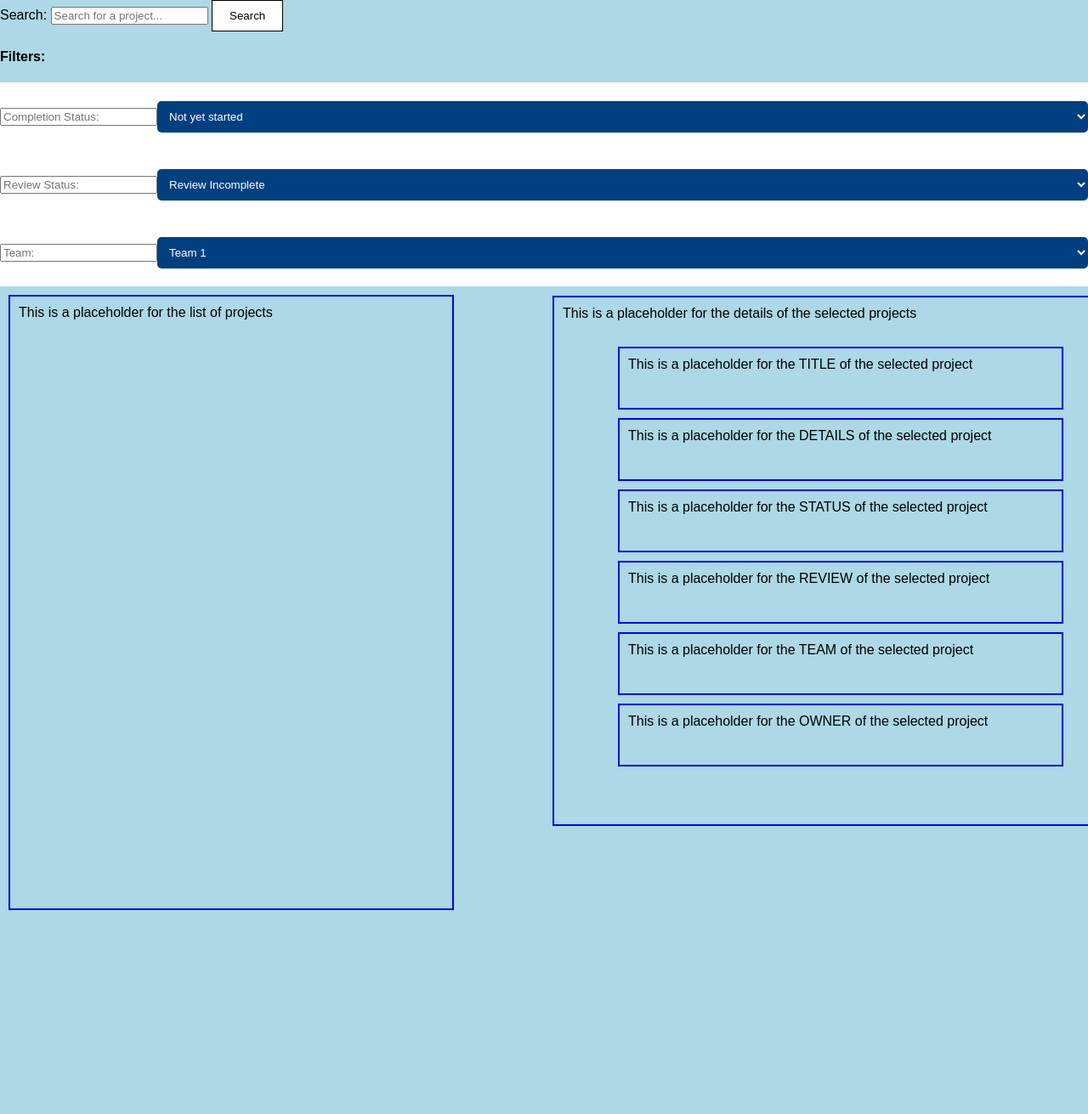
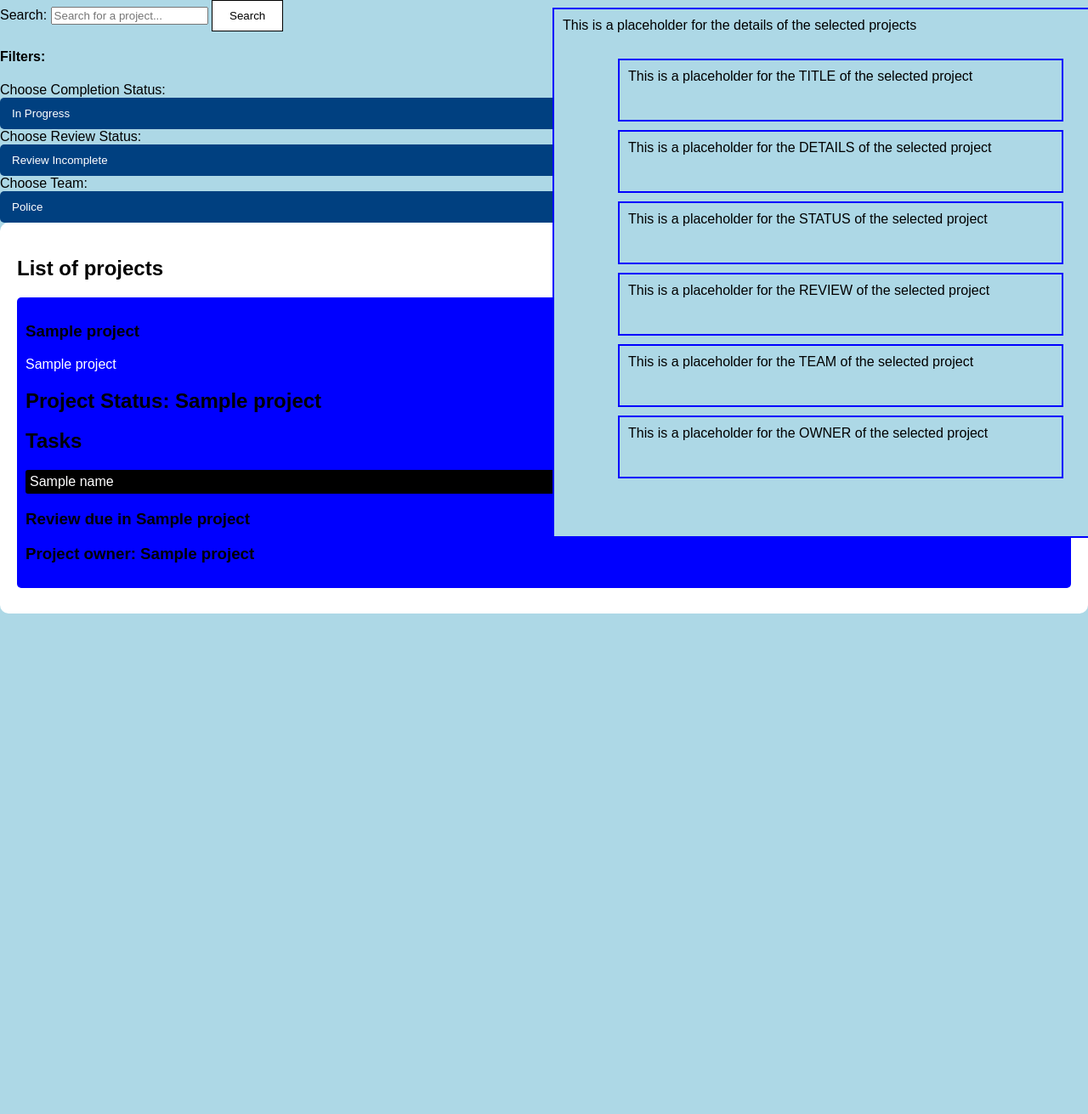
Before and after one commit to HasanBradfordUni/Enterprise-Pro-Coursework, a Flask app: template Code/templates/SupervisorHomePage.html in a window 1280 px wide; the page is wider, and only the part inside the window is pictured. Shown: the part 202-1513 px from the top of that part at 85% size. Run offline with Flask 3, Linux system fonts and the light colour scheme; the template is opened without the code that fills it: most values are stand-ins (such as "Sample title", 1, 10 or a date in 2020).

Commit message:
Mostly styling changes to teh supervisor page but some developmental changes as well

```diff
--- a/Code/app.py
+++ b/Code/app.py
@@ -105,6 +105,15 @@ class myClass():
             flash("You are not authorised to view this page\nMust be a supervisor", "danger")
             return redirect(url_for('index'))
         projects = self.database.get_all_from_table("projects")
+        tasks = self.load_tasks()
+        theseProjects = []
+        for project in projects:
+            thisProject = []
+            for atr in project:
+                thisProject.append(atr)
+            thisProject.append([task[1] for task in tasks if task[6] == project[0]])
+            theseProjects.append(thisProject)
+        projects = theseProjects
         return render_template('SupervisorHomePage.html', projects=projects)
 
     def admin(self):
--- a/Code/static/styles.css
+++ b/Code/static/styles.css
@@ -24,6 +24,21 @@ div.project {
     padding: 10px;
     margin-bottom: 10px;
     border-radius: 5px;
+}
+
+div.project1 {
+    background-color: blue;
+    padding: 10px;
+    margin-bottom: 10px;
+    border-radius: 5px;
+    color: white;
+}
+
+div.project1 ul.tasks li {
+    background-color: black;
+    margin: 5px 0;
+    padding: 5px;
+    border-radius: 3px;
 }
 
 ul.tasks {
@@ -136,18 +151,6 @@ button:hover {
     justify-content: center; /*Center horizontally*/
     align-items: center; /*center vertically*/
     height: 10vh;
-}
-
-.info-placeholder1 {
-    position: relative;
-    top: 10px;
-    left: 10px;
-    width: 500px;
-    height: 700px;
-    background-color: lightblue;
-    border: 2px solid blue;
-    padding: 10px;
-    align-self: self-start;
 }
 
 .info-placeholder2 {
--- a/Code/templates/SupervisorHomePage.html
+++ b/Code/templates/SupervisorHomePage.html
@@ -31,40 +31,64 @@
             </div>
         </header>
 
-        <form action="/search" method="get">
+        <form action="{{ url_for('search_projects') }}" method="get">
             <label for="search">Search:</label>
             <input type="text" id="search" name="query" placeholder="Search for a project...">
             <button type="submit">Search</button>
         </form>
 
         <h4>Filters:</h4>
-        <div class="search-container">
-            <input type="text" id="search-box" placeholder="Completion Status:">
-            <select id="dropdown" class="dropdown-content">
-                <option value="Not yet started">Not yet started</option>
-                <option value="In Progress">In Progress</option>
-                <option value="Complete">Complete</option>
+        <div class="filter-container">
+            <label for="">Choose Completion Status:</label>
+            <select id="dropdown1" class="dropdown-content">
+                <option value="in-progress">In Progress</option>
+                <option value="complete">Complete</option>
+                <option value="other">Not yet started</option>
             </select>
         </div>
 
-        <div class="search-container">
-            <input type="text" id="search-box" placeholder="Review Status:">
-            <select id="dropdown" class="dropdown-content">
+        <div class="filter-container">
+            <label for="">Choose Review Status:</label>
+            <select id="dropdown2" class="dropdown-content">
                 <option value="Review Incomplete">Review Incomplete</option>
-              <option value="Review Complete">Review Complete</option>
+                <option value="Review Complete">Review Complete</option>
             </select>
         </div>
 
-        <div class="search-container">
-            <input type="text" id="search-box" placeholder="Team:">
-            <select id="dropdown" class="dropdown-content">
-                <option value="Team 1">Team 1</option>
-                <option value="Team 2">Team 2</option>
-                <option value="Team 3">Team 3</option>
+        <div class="filter-container">
+            <label for="">Choose Team:</label>
+            <select id="dropdown3" class="dropdown-content">
+                <option value="police">Police</option>
+                <option value="intern">Intern</option>
+                <option value="other">Other</option>
             </select>
         </div>
 
-        <div class="info-placeholder1">This is a placeholder for the list of projects</div>
+        <section id="projects">
+            <h1>List of projects</h1>
+            {% if projects|length == 0 %}
+            <p>No projects found</p>
+            {% endif %}
+            <!-- Add the projects dynamically here using jinja -->
+            {% for project in projects %}
+            <div class="project1">
+                <h3>{{ project[1] }}</h3>
+                <p>{{ project[2] }}</p>
+                <h2>Project Status: {{ project[3] }}</h2>
+                <h2>Tasks</h2>
+                <ul class="tasks">
+                    {% if project[6]|length == 0 %}
+                    <li>No tasks found</li>
+                    {% endif %}
+                    {% for task in project[6] %}
+                    <li>{{ task }}</li>
+                    {% endfor %}
+                </ul>
+                <h3>Review due in {{ project[4] }}</h3>
+                <h3>Project owner: {{ project[5] }}</h3>
+            </div>
+            {% endfor %}
+        </section>
 
         <div class="info-placeholder2">This is a placeholder for the details of the selected projects
             <div class="info-placeholder3">This is a placeholder for the TITLE of the selected project</div>
```
